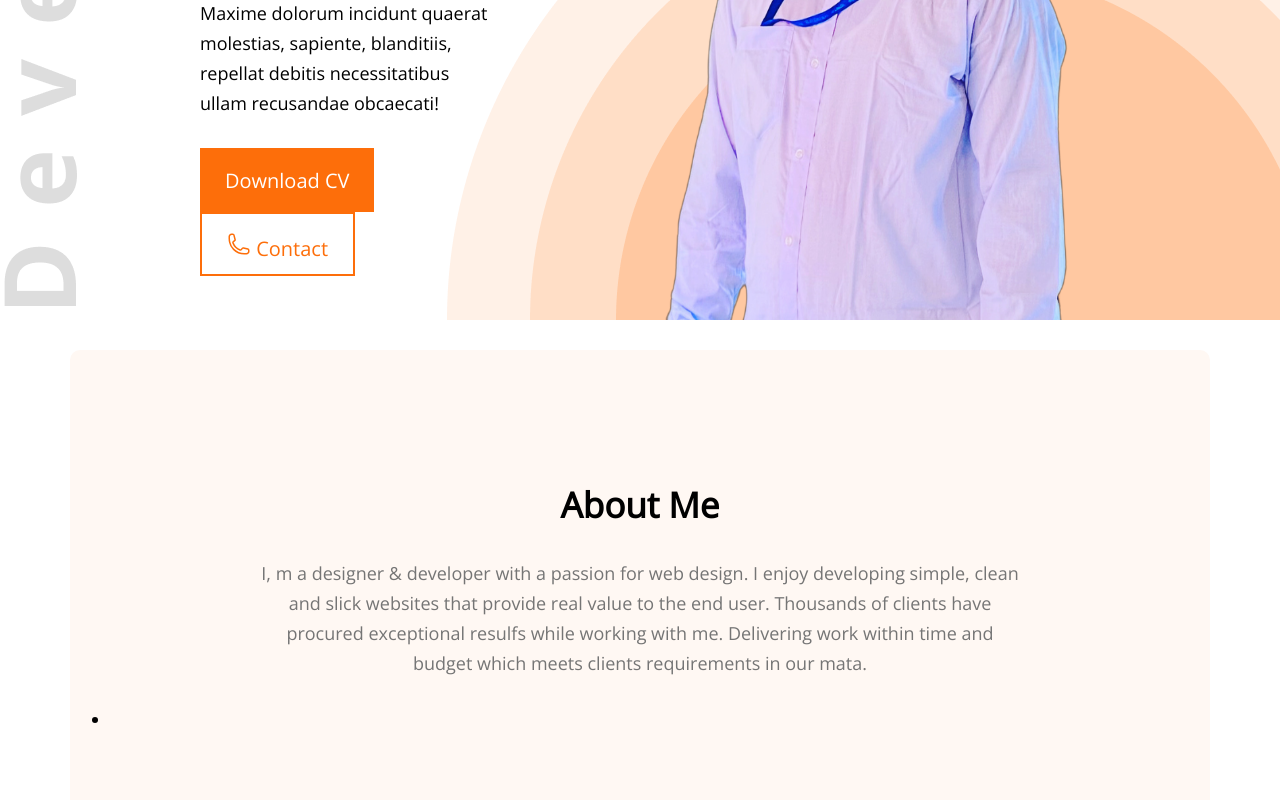
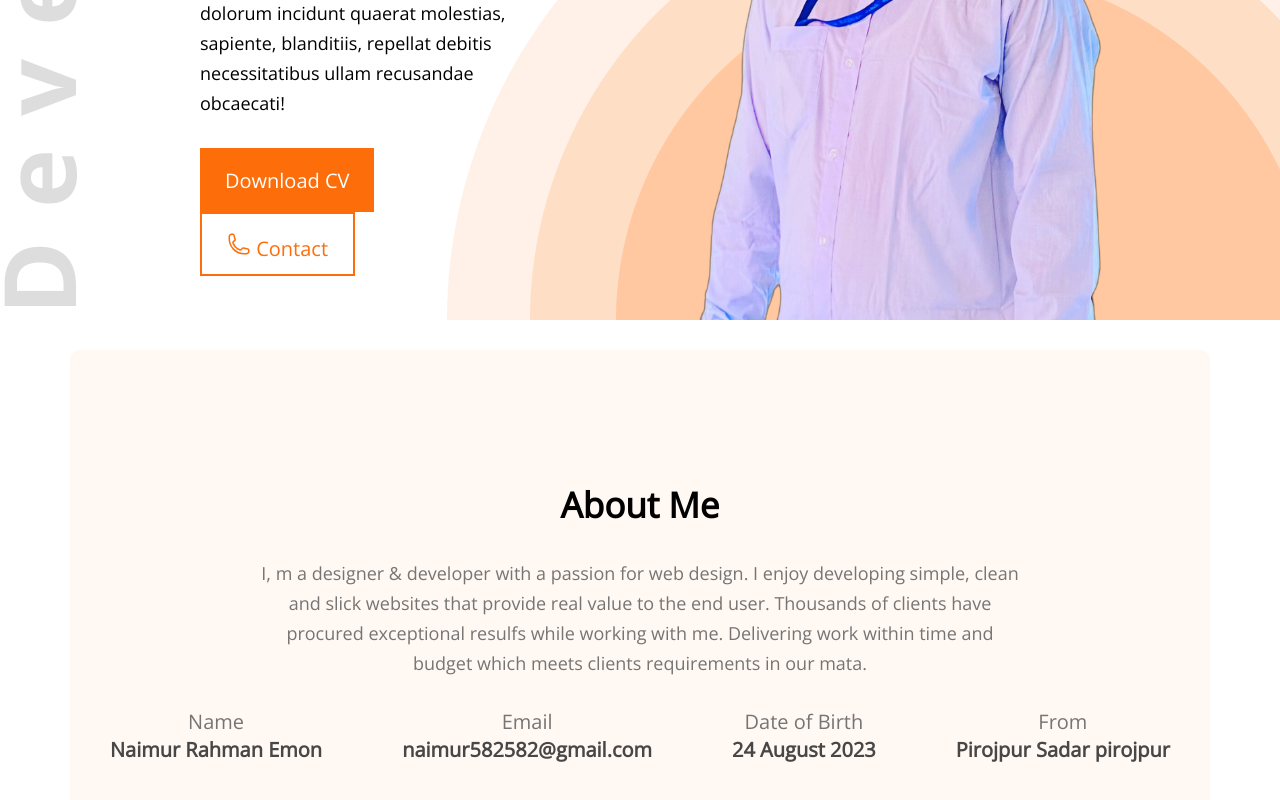
Before and after one commit to developer-naimur-rahman/developernaimur2, a plain HTML site: page index.html in a window 1280 px wide. Shown: the part 520-1320 px from the top of the page. Drawn offline with nearby package versions, Linux system fonts and the light colour scheme.

Commit message:
2nd change

```diff
--- a/index.html
+++ b/index.html
@@ -27,7 +27,7 @@
       <div class="banner">
         <div style="align-items: center;">
           <h5 class="banner-subtitle">Hil, I am</h5>
-          <h3 class="banner-title">Mery Hardy</h3>
+          <h3 class="banner-title">Naimur Rahman</h3>
           <p class="banner-para">
             Lorem ipsum dolor sit amet consectetur adipisicing elit. Maxime
             dolorum incidunt quaerat molestias, sapiente, blanditiis, repellat
@@ -44,15 +44,28 @@
 
 
     <main>
-    <section class="about-me">
+    <section class="about">
       <h3 class="section-title">About Me</h3>
       <p class="section-description">I, m a designer & developer with a passion for web design. I enjoy developing simple, clean and slick websites that provide real value to the end user. Thousands of clients have procured exceptional resulfs while working with me. Delivering work within time and budget which meets clients requirements in our mata.</p>
-    <ul>
-      <li>
 
-      </li>
-    </ul>
-
+      <div class="about-info-container">
+        <div class="about-info">
+          <p class="info-title">Name</p>
+          <p class="info-description">Naimur Rahman Emon</p>
+        </div>
+        <div class="about-info">
+          <p class="info-title">Email</p>
+          <p class="info-description">naimur582582@gmail.com </p>
+        </div>
+        <div class="about-info">
+          <p class="info-title">Date of Birth</p>
+          <p class="info-description">24 August 2023</p>
+        </div>
+        <div class="about-info">
+          <p class="info-title">From</p>
+          <p class="info-description">Pirojpur Sadar pirojpur</p>
+        </div>
+      </div>
     </section>
 
 
--- a/styles/portfolio.css
+++ b/styles/portfolio.css
@@ -100,7 +100,7 @@ margin-bottom: 30px;
 }
 
 
-.about-me {
+.about {
 width: 1140px;
 height: 550px;
 flex-shrink: 0;
@@ -132,3 +132,25 @@ font-style: normal;
 font-weight: 400;
 line-height: 30px; /* 166.667% */
 }
+
+.about-info-container{
+    display:flex;
+    text-align: center;
+    margin: 25px;
+    align-items: center;
+    margin: auto;justify-content:space-around ;
+}
+
+.about .info-title{
+    font-size:20px;
+    color:#757575;
+}
+.about .info-description{
+    color: var(--Dark-02, #474747);
+font-family: Open Sans;
+font-size: 20px;
+font-style: normal;
+font-weight: 700;
+line-height: 30px;
+font-weight: bold;
+}
```
